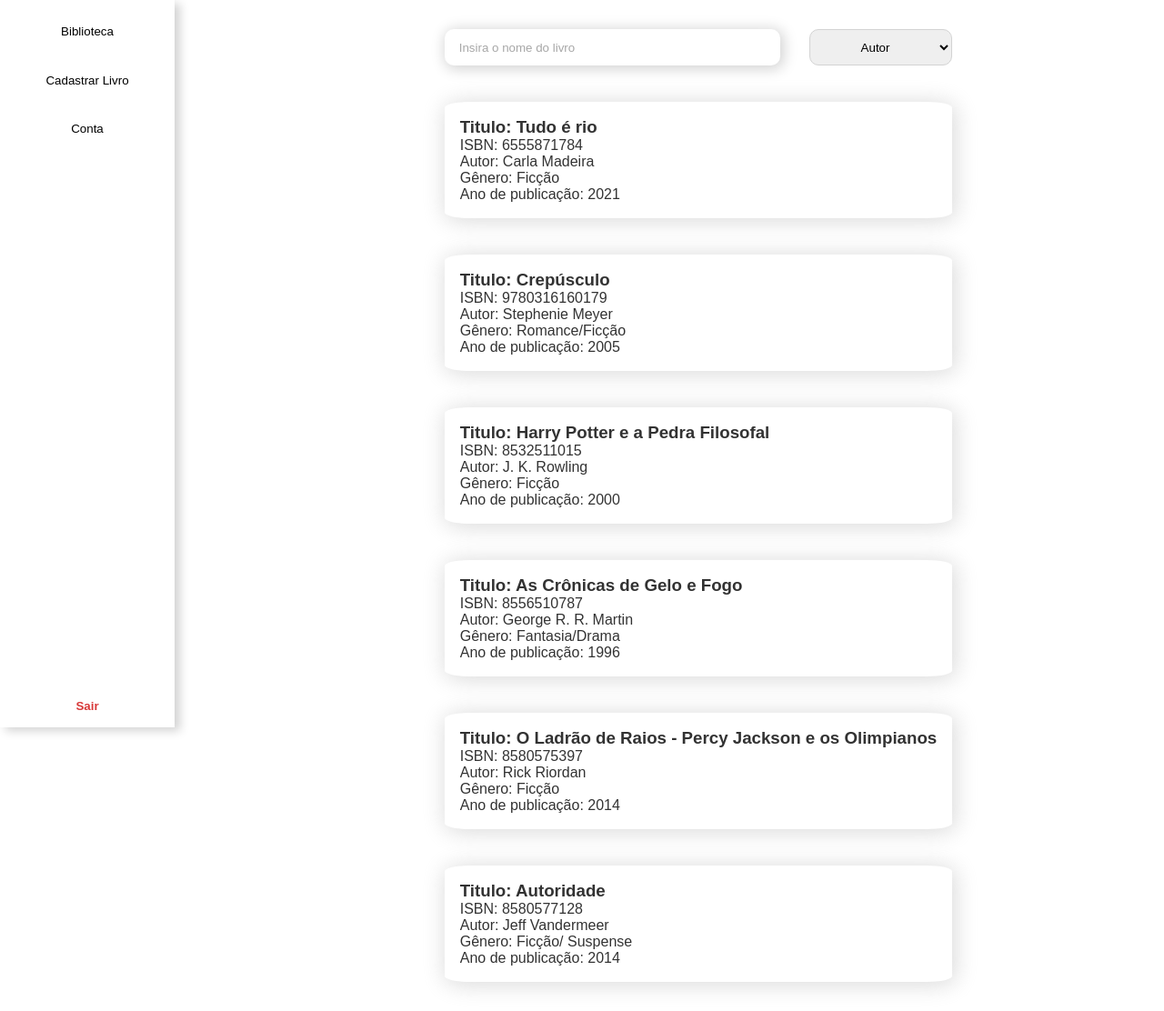
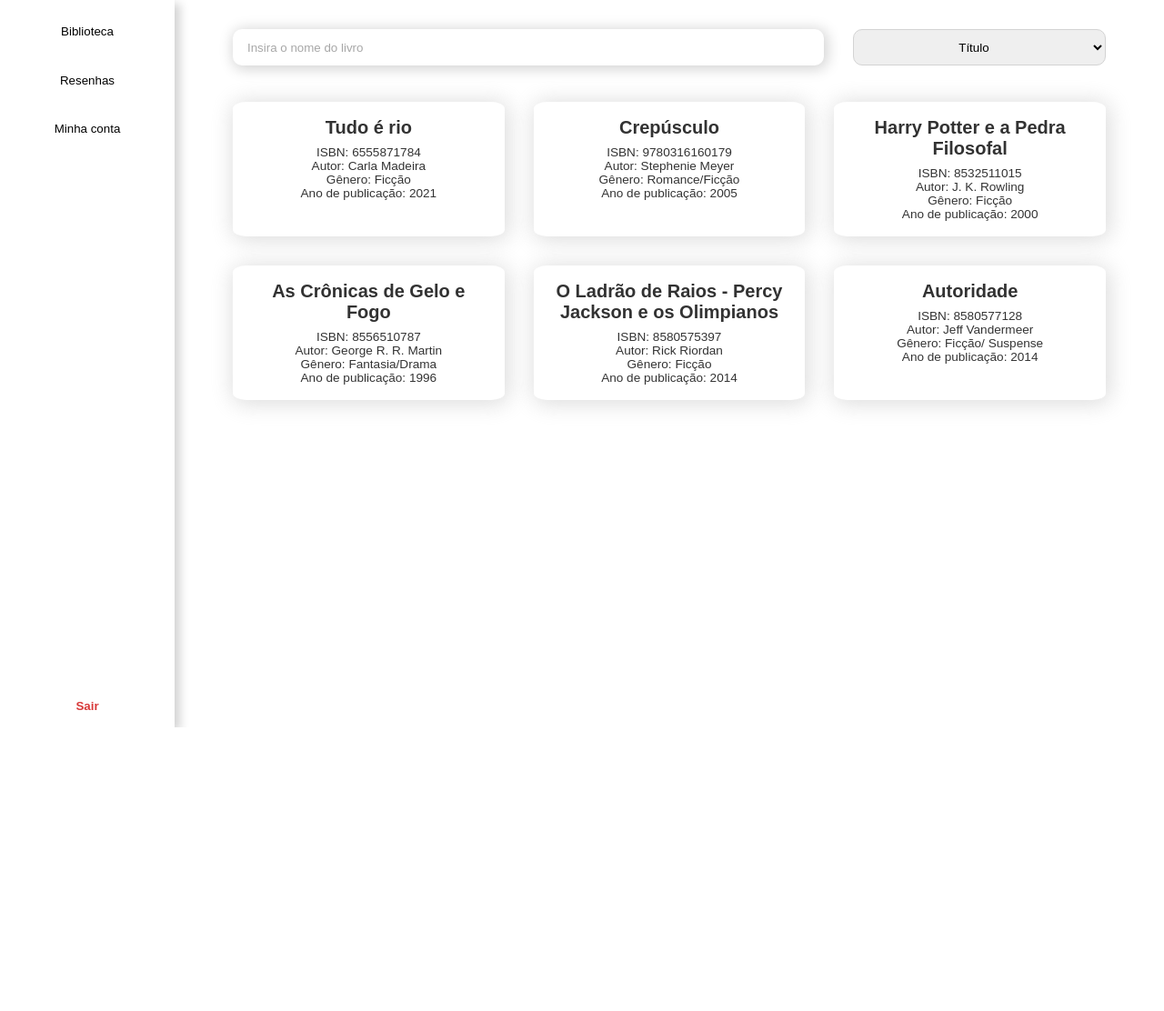
Before and after one commit to Rafaelawngr/resenhas-livros, a Django app: page / in a window 1280 px wide. Shown: the whole page at 91% size. After the commit the page ends 800 px from the top, so only its background shows below. Run offline with Django 5.2, Linux system fonts and the light colour scheme; data comes from the database, SQL or seed files in the repository; both versions use the stored data as it was after the commit.

Commit message:
ajuste css e html

```diff
--- a/blog/static/css/blog.css
+++ b/blog/static/css/blog.css
@@ -8,8 +8,7 @@
   font-family: Arial, Helvetica, sans-serif;
   display: grid;
   grid-template-columns: repeat(5, 1fr);
-  grid-template-areas:
-      "aside main main main main";
+  grid-template-areas: "aside main main main main";
 }
 
 aside {
@@ -83,8 +82,9 @@
 
 .cardsContainer {
   display: grid;
-  grid-template-columns: repeat(4, 1fr);
+  grid-template-columns: repeat(3, 1fr);
   gap: 2rem;
+  margin-right: 4rem;
 }
 
 .card {
@@ -94,6 +94,10 @@
   border-radius: 5%;
   transition: all 200ms ease-in-out;
   opacity: 80%;
+  display: flex;
+  flex-direction: column;
+  align-items: center;
+  text-align: center;
 }
 
 .card:hover {
@@ -105,6 +109,7 @@
   display: flex;
   gap: 2rem;
   justify-content: space-between;
+  margin-right: 4rem;
 }
 
 .searchBar {
@@ -127,3 +132,12 @@
   border-radius: 10px;
   border: 1px solid #d3d3d3;
 }
+
+h3 {
+  font-size: 1.25rem;
+  margin-bottom: 0.5rem;
+}
+
+p {
+  font-size: 0.85rem;
+}
--- /dev/null
+++ b/blog/templates/blog/base.html
@@ -0,0 +1,29 @@
+{% load static %}
+<html lang="en">
+<head>
+  <meta charset="UTF-8" />
+  <meta name="viewport" content="width=device-width, initial-scale=1.0" />
+  <title>Clube do Livro</title>
+  <link rel="stylesheet" href="{% static 'css/blog.css' %}" />
+</head>
+<body>
+  <aside>
+    <div class="topSection">
+      <div class="buttonsContainer">
+        <button class="navButton">Biblioteca</button>
+        <button class="navButton">Resenhas</button>
+        <button class="navButton">Minha conta</button>
+      </div>
+    </div>
+    <div class="bottomSection">
+      <a href="../cadastro/index.html">
+        <button class="logoutButton">Sair</button>
+      </a>
+    </div>
+  </aside>
+  <main>
+    {% block content %}
+    {% endblock %}
+  </main>
+</body>
+</html>
--- a/blog/templates/blog/index.html
+++ b/blog/templates/blog/index.html
@@ -1,170 +1,21 @@
-{%load static%}
-
-<html lang="en">
-  <head>
-    <meta charset="UTF-8" />
-    <meta name="viewport" content="width=device-width, initial-scale=1.0" />
-    <title>Biblioteca</title>
-    <link rel="stylesheet" href="{% static 'css/blog.css' %}" />
-  </head>
-
-  <body>
-    <aside>
-      <div class="topSection">
-        {% comment %}
-        <img class="logo" src="../imagens/logo-light.png" alt="logoLight" />
-        {%endcomment %}
-
-        <div class="buttonsContainer">
-          <button class="navButton">Biblioteca</button>
-          <button class="navButton">Cadastrar Livro</button>
-          <button class="navButton">Conta</button>
-        </div>
-      </div>
-
-      <div class="bottomSection">
-        <a href="../cadastro/index.html">
-          <button class="logoutButton">Sair</button>
-        </a>
-      </div>
-    </aside>
-
-    <main>
+{% extends 'blog/base.html'%} {% block content %}
 <div class="filtersContainter">
-        <input
-          class="searchBar"
-          type="text"
-          placeholder="Insira o nome do livro"
-        />
-
+  <input class="searchBar" type="text" placeholder="Insira o nome do livro" />
   <select class="filterOptions" name="filters" id="filters">
+    <option value="title">Título</option>
     <option value="writer">Autor</option>
-          <option value="title">Título</option>
-          <option value="score">Nota</option>
+    <option value="genre">Gênero</option>
   </select>
 </div>
-
+<div class="cardsContainer">
   {% for livro in livros %}
   <div class="card">
-        <h3>Titulo: {{ livro.titulo }}</h3>
+    <h3>{{ livro.titulo }}</h3>
     <p>ISBN: {{ livro.isbn }}</p>
     <p>Autor: {{ livro.autor }}</p>
     <p>Gênero: {{ livro.genero }}</p>
     <p>Ano de publicação: {{ livro.ano }}</p>
   </div>
-      {% endfor %} {% comment %}
-      <div class="cardsContainer">
-        <a href="../book-page/index.html">
-          <div class="card">
-            <img
-              class="bookCover"
-              src="../imagens/book-one.png"
-              alt="livro-um"
-            />
+  {% endfor %}
 </div>
-        </a>
-
-        <div class="card">
-          <img
-            class="bookCover"
-            src="../imagens/book-two.png"
-            alt="livro-dois"
-          />
-        </div>
-
-        <div class="card">
-          <img
-            class="bookCover"
-            src="../imagens/book-four.png"
-            alt="livro-quatro"
-          />
-        </div>
-
-        <div class="card">
-          <img class="bookCover" src="../imagens/book-one.png" alt="livro-um" />
-        </div>
-
-        <div class="card">
-          <img
-            class="bookCover"
-            src="../imagens/book-two.png"
-            alt="livro-dois"
-          />
-        </div>
-
-        <div class="card">
-          <img
-            class="bookCover"
-            src="../imagens/book-three.png"
-            alt="livro-tres"
-          />
-        </div>
-
-        <div class="card">
-          <img
-            class="bookCover"
-            src="../imagens/book-four.png"
-            alt="livro-quatro"
-          />
-        </div>
-
-        <div class="card">
-          <img class="bookCover" src="../imagens/book-one.png" alt="livro-um" />
-        </div>
-
-        <div class="card">
-          <img
-            class="bookCover"
-            src="../imagens/book-two.png"
-            alt="livro-dois"
-          />
-        </div>
-
-        <div class="card">
-          <img
-            class="bookCover"
-            src="../imagens/book-three.png"
-            alt="livro-tres"
-          />
-        </div>
-
-        <div class="card">
-          <img
-            class="bookCover"
-            src="../imagens/book-four.png"
-            alt="livro-quatro"
-          />
-        </div>
-
-        <div class="card">
-          <img class="bookCover" src="../imagens/book-one.png" alt="livro-um" />
-        </div>
-
-        <div class="card">
-          <img
-            class="bookCover"
-            src="../imagens/book-two.png"
-            alt="livro-dois"
-          />
-        </div>
-
-        <div class="card">
-          <img
-            class="bookCover"
-            src="../imagens/book-three.png"
-            alt="livro-tres"
-          />
-        </div>
-
-        <div class="card">
-          <img
-            class="bookCover"
-            src="../imagens/book-four.png"
-            alt="livro-quatro"
-          />
-        </div>
-        {% endcomment %}
-      </div>
-    </main>
-  </body>
-</html>
+{% endblock %}
```
Also changed, not shown: db.sqlite3. Lines whose indentation alone changed are shown as unchanged.
